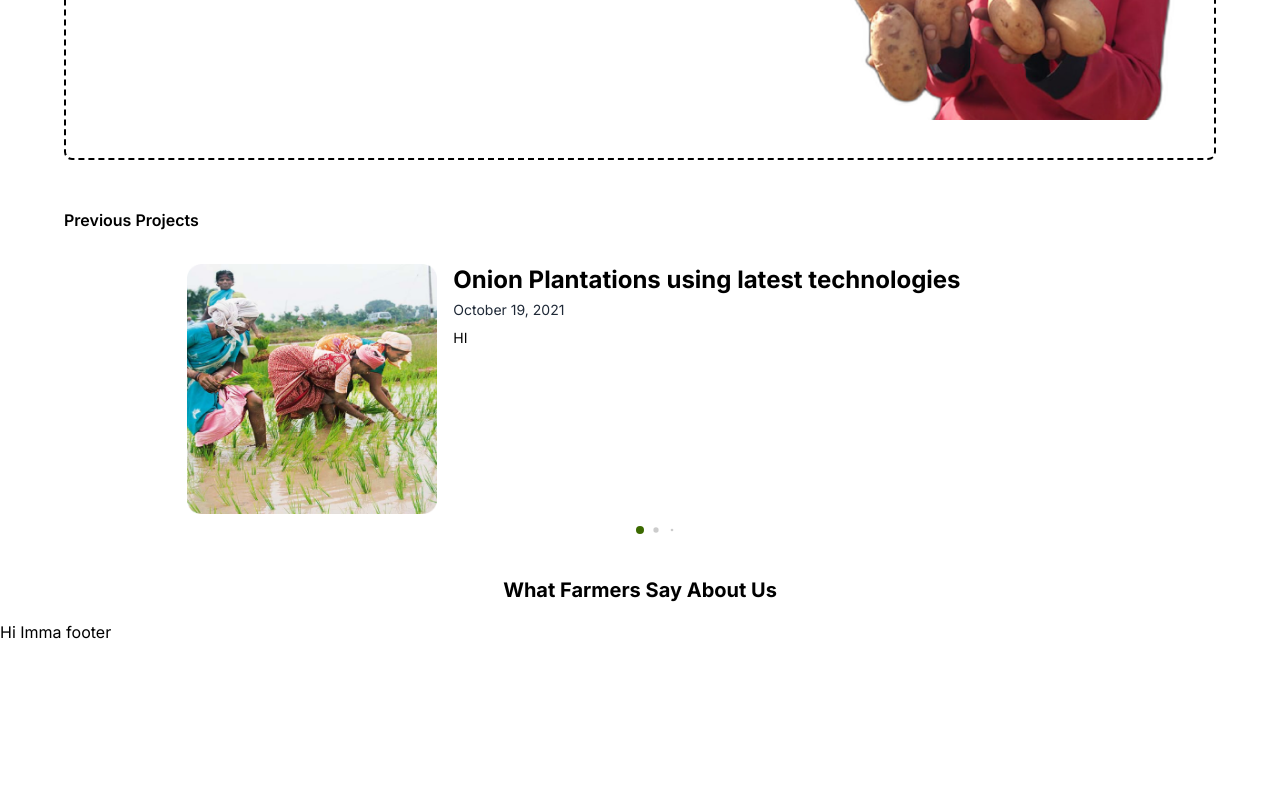
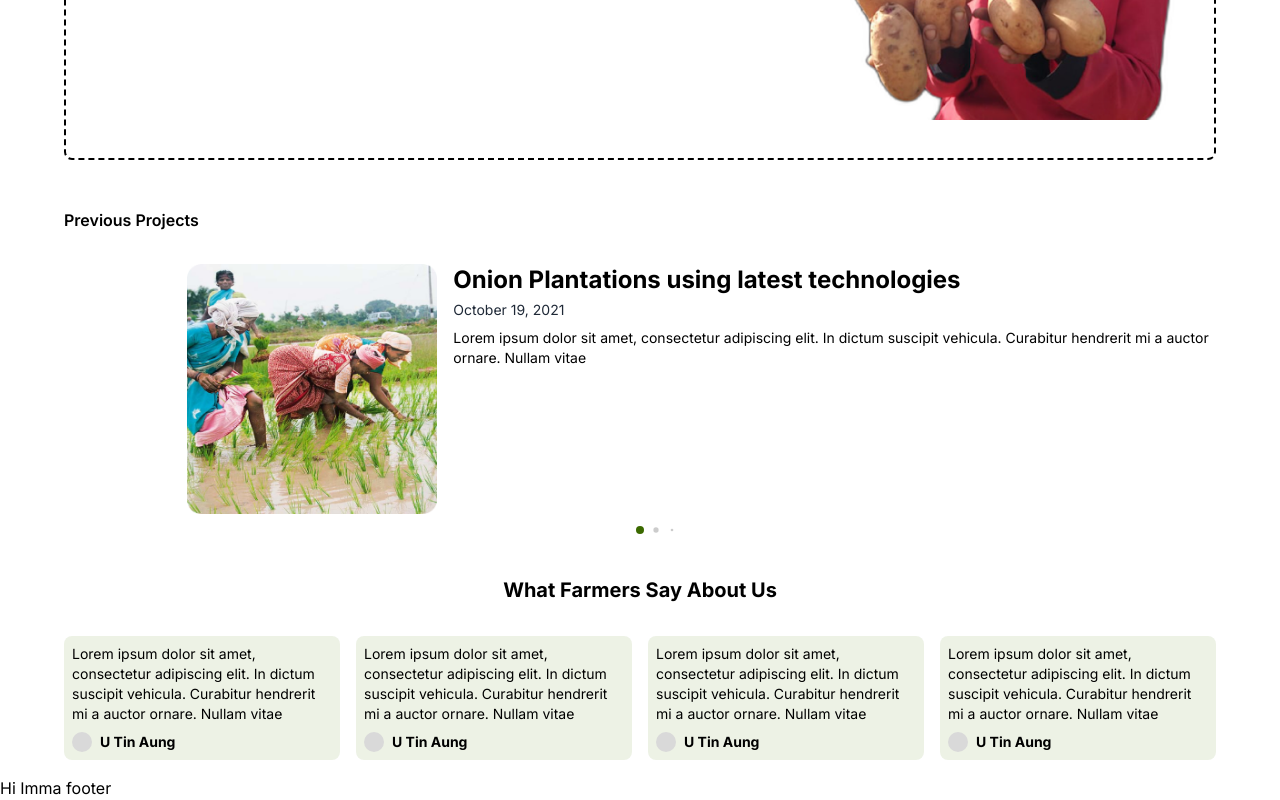
Before and after one commit to kmkhant/taungthutada, a Next.js app: page / in a window 1280 px wide. Shown: the part 4277-5077 px from the top of the page. Before the commit the page ends 4921 px from the top, so only its background shows below. Built offline with nearby package versions, Linux system fonts and the light colour scheme.

Commit message:
updated homepage

```diff
--- /dev/null
+++ b/components/ReviewCard.tsx
@@ -0,0 +1,31 @@
+import Image from "next/image";
+import React from "react";
+
+interface ReviewCardProps {
+	imageUrl: string;
+	name: string;
+	description: string;
+}
+
+const ReviewCard: React.FC<ReviewCardProps> = ({
+	imageUrl,
+	name,
+	description,
+}) => {
+	return (
+		<div className="bg-midColor p-2 bg-opacity-10 rounded-lg">
+			<p className="text-sm">{description}</p>
+			<div className="flex space-x-2 mt-2">
+				<Image
+					src={imageUrl}
+					alt={"Farmer Img"}
+					width={20}
+					height={20}
+				/>
+				<p className="text-sm font-bold">{name}</p>
+			</div>
+		</div>
+	);
+};
+
+export default ReviewCard;
--- a/pages/index.tsx
+++ b/pages/index.tsx
@@ -26,6 +26,7 @@ import SweetPotato from "../public/sweet-potato.png";
 import SimilingFarmerImg from "../public/smiling-farmer.png";
 import ProjectHolderImg from "../public/projectHolder.png";
 import ProjectCard from "../components/ProjectCard";
+import ReviewCard from "../components/ReviewCard";
 
 const Home: NextPage = () => {
 	return (
@@ -403,7 +404,9 @@ const Home: NextPage = () => {
 									"Onion Plantations using latest technologies"
 								}
 								date={"October 19, 2021"}
-								description={"HI"}
+								description={
+									"Lorem ipsum dolor sit amet, consectetur adipiscing elit. In dictum suscipit vehicula. Curabitur hendrerit mi a auctor ornare. Nullam vitae"
+								}
 							/>
 						</SwiperSlide>
 
@@ -415,7 +418,7 @@ const Home: NextPage = () => {
 								}
 								date={"October 19, 2021"}
 								description={
-									"Amet minim mollit non deserunt ullamco est sit aliqua dolor do amet sint. Velit officia consequat duis enim velit mollit. Exercitation veniam consequat sunt nostrud amet. Amet minim mollit non deserunt ullamco est sit aliqua dolor do amet sint. Velit officia consequat duis enim velit mollit. Exercitation veniam consequat sunt nostrud amet. Amet minim mollit non deserunt ullamco est sit aliqua dolor do amet sint. Velit officia consequat duis enim velit mollit. Exercitation veniam consequat sunt nostrud amet."
+									"Amet minim mollit non deserunt ullamco est sit aliqua dolor do amet sint. Velit officia consequat duis enim velit mollit. Exercitation veniam consequat sunt nostrud amet. Amet minim mollit non deserunt ullamco est sit aliqua dolor do amet sint. Velit officia consequat duis enim velit mollit. Exercitation veniam consequat sunt nostrud amet. "
 								}
 							/>
 						</SwiperSlide>
@@ -426,7 +429,9 @@ const Home: NextPage = () => {
 									"Onion Plantations using latest technologies"
 								}
 								date={"October 19, 2021"}
-								description={"HI"}
+								description={
+									"Amet minim mollit non deserunt ullamco est sit aliqua dolor do amet sint. Velit officia consequat duis enim velit mollit. Exercitation veniam consequat sunt nostrud amet. "
+								}
 							/>
 						</SwiperSlide>
 					</Swiper>
@@ -437,6 +442,29 @@ const Home: NextPage = () => {
 					<h3 className="font-bold text-lg sm:text-xl text-center">
 						What Farmers Say About Us
 					</h3>
+
+					<div className="mt-4 sm:mt-8 flex flex-col sm:flex-row justify-center space-x-0 space-y-4 sm:space-y-0 sm:space-x-4">
+						<ReviewCard
+							imageUrl={ProfileHolder}
+							name="U Tin Aung"
+							description="Lorem ipsum dolor sit amet, consectetur adipiscing elit. In dictum suscipit vehicula. Curabitur hendrerit mi a auctor ornare. Nullam vitae"
+						/>
+						<ReviewCard
+							imageUrl={ProfileHolder}
+							name="U Tin Aung"
+							description="Lorem ipsum dolor sit amet, consectetur adipiscing elit. In dictum suscipit vehicula. Curabitur hendrerit mi a auctor ornare. Nullam vitae"
+						/>
+						<ReviewCard
+							imageUrl={ProfileHolder}
+							name="U Tin Aung"
+							description="Lorem ipsum dolor sit amet, consectetur adipiscing elit. In dictum suscipit vehicula. Curabitur hendrerit mi a auctor ornare. Nullam vitae"
+						/>
+						<ReviewCard
+							imageUrl={ProfileHolder}
+							name="U Tin Aung"
+							description="Lorem ipsum dolor sit amet, consectetur adipiscing elit. In dictum suscipit vehicula. Curabitur hendrerit mi a auctor ornare. Nullam vitae"
+						/>
+					</div>
 				</section>
 			</main>
 		</div>
```
